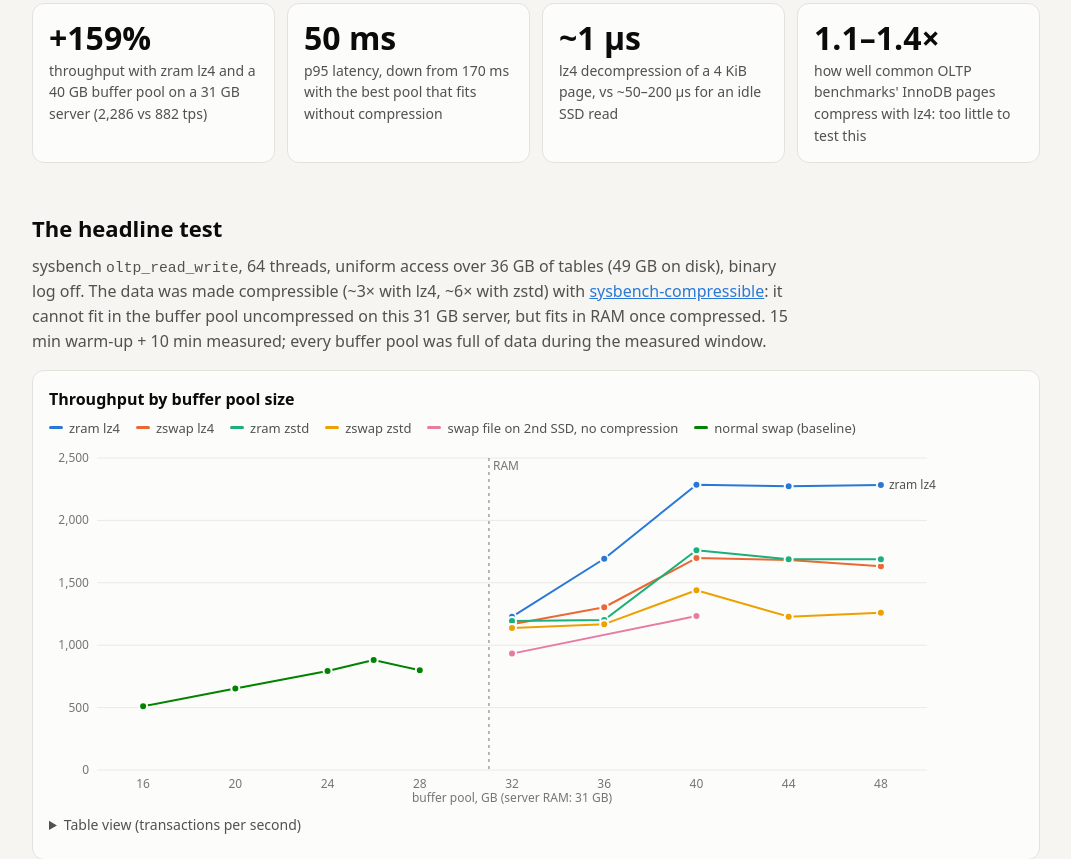
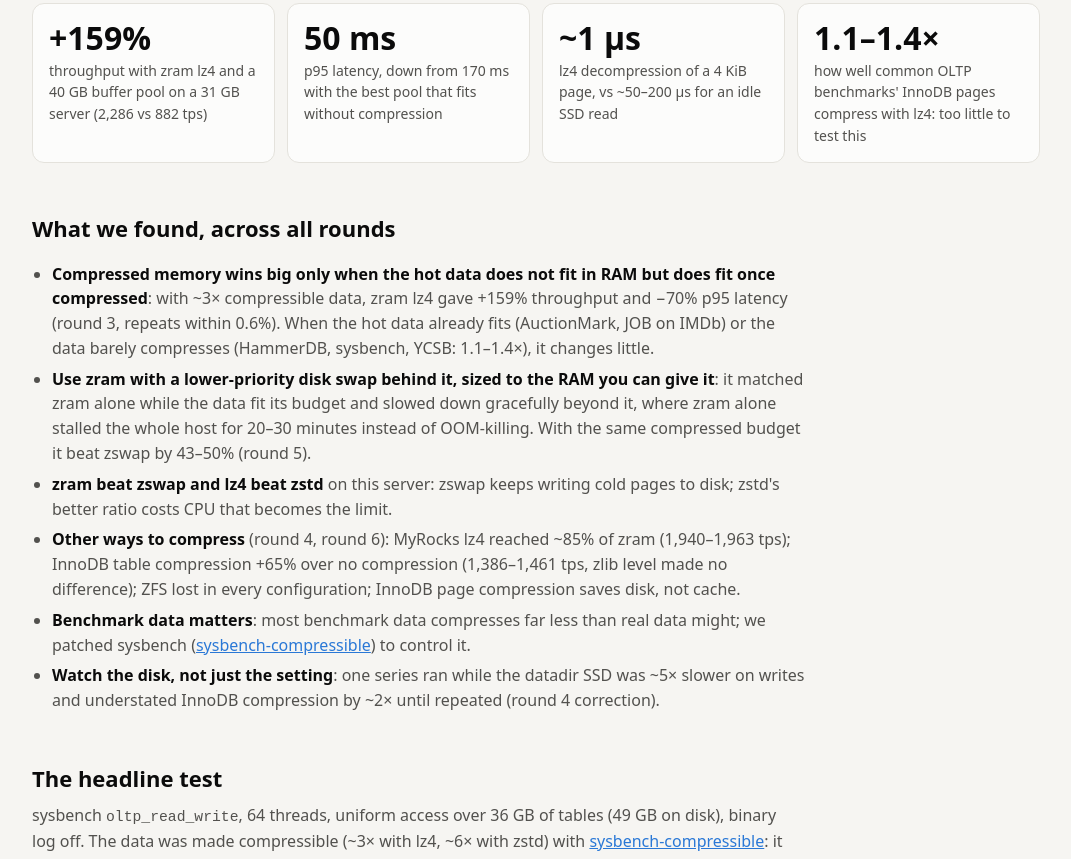
Before and after one commit to Percona-Lab/zram-zswap-db-benchmark, a plain HTML site: page docs/index.html in a window 1280 px wide. Shown: the part 403-1262 px from the top of the page, without its empty margins (104-1175 px from the left). Drawn offline with Linux system fonts and the light colour scheme.

Commit message:
Page: summary across all rounds; first 48 GB repeats
Co-Authored-By: Claude Opus 5.5 <noreply@anthropic.com>

```diff
--- a/docs/index.html
+++ b/docs/index.html
@@ -100,6 +100,16 @@ contain mistakes. Scripts and raw data: <a href="https://github.com/Percona-Lab/
   <div class="tile"><div class="v">~1 µs</div><div class="k">lz4 decompression of a 4 KiB page, vs ~50–200 µs for an idle SSD read</div></div>
   <div class="tile"><div class="v">1.1–1.4×</div><div class="k">how well common OLTP benchmarks' InnoDB pages compress with lz4: too little to test this</div></div>
 </div>
+
+<h2>What we found, across all rounds</h2>
+<ul class="findings">
+  <li><strong>Compressed memory wins big only when the hot data does not fit in RAM but does fit once compressed</strong>: with ~3× compressible data, zram lz4 gave +159% throughput and −70% p95 latency (round 3, repeats within 0.6%). When the hot data already fits (AuctionMark, JOB on IMDb) or the data barely compresses (HammerDB, sysbench, YCSB: 1.1–1.4×), it changes little.</li>
+  <li><strong>Use zram with a lower-priority disk swap behind it, sized to the RAM you can give it</strong>: it matched zram alone while the data fit its budget and slowed down gracefully beyond it, where zram alone stalled the whole host for 20–30 minutes instead of OOM-killing. With the same compressed budget it beat zswap by 43–50% (round 5).</li>
+  <li><strong>zram beat zswap and lz4 beat zstd</strong> on this server: zswap keeps writing cold pages to disk; zstd's better ratio costs CPU that becomes the limit.</li>
+  <li><strong>Other ways to compress</strong> (round 4, round 6): MyRocks lz4 reached ~85% of zram (1,940–1,963 tps); InnoDB table compression +65% over no compression (1,386–1,461 tps, zlib level made no difference); ZFS lost in every configuration; InnoDB page compression saves disk, not cache.</li>
+  <li><strong>Benchmark data matters</strong>: most benchmark data compresses far less than real data might; we patched sysbench (<a href="https://github.com/Percona-Lab/sysbench-compressible">sysbench-compressible</a>) to control it.</li>
+  <li><strong>Watch the disk, not just the setting</strong>: one series ran while the datadir SSD was ~5× slower on writes and understated InnoDB compression by ~2× until repeated (round 4 correction).</li>
+</ul>
 
 <h2>The headline test</h2>
 <p>sysbench <code>oltp_read_write</code>, 64 threads, uniform access over 36 GB of tables (49 GB on disk), binary log off.
@@ -224,7 +234,7 @@ as huge pages (unusable by MySQL), leaving ~6 GB available. Lower is better.</p>
 
 <h2>Coming next</h2>
 <ul class="findings">
-  <li><strong>Repeats of round 5 at 48 GB</strong> (running, ~20:00 UTC Nov 25; the first attempt hit leftover MyRocks tables and produced no data).</li>
+  <li><strong>Repeats of round 5 at 48 GB</strong> (running, ~19:30 UTC Nov 25; the first attempt hit leftover MyRocks tables and produced no data). So far: normal swap 522 tps (first run 506), swap file alone 685 (first run 594, which had not settled).</li>
 </ul>
 
 <h2>Setup</h2>
```
Also changed, not shown: site/template.html (+11 -1 lines), 1 other file.
